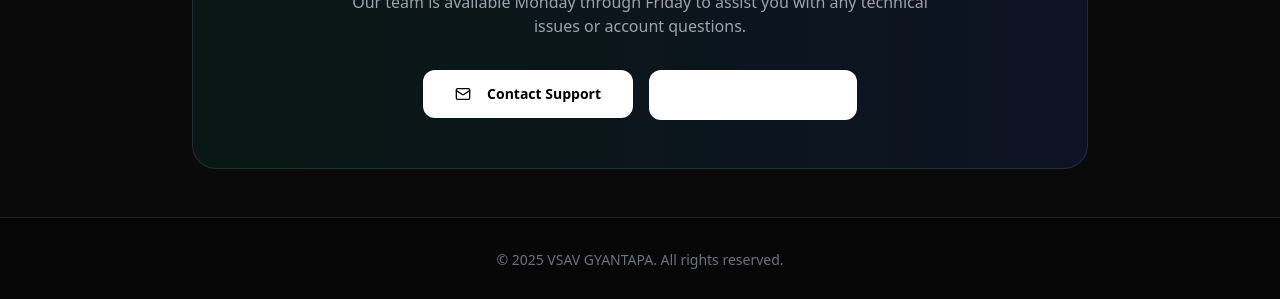
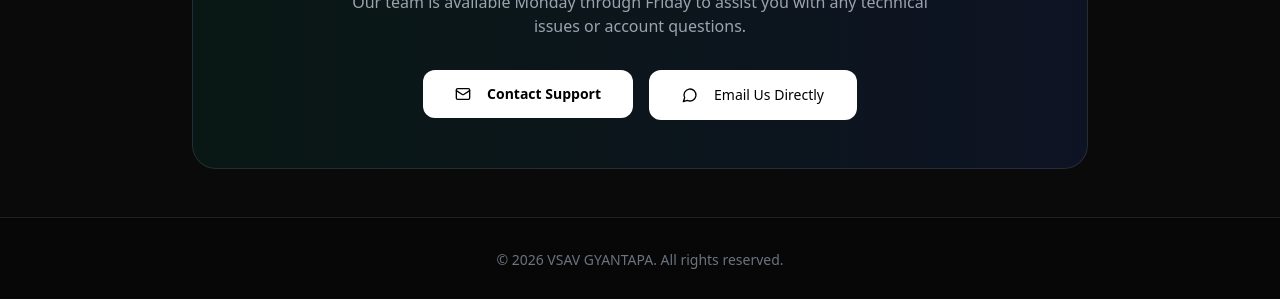
Before and after one commit to Abhinav06122009/MARGDARSHAKI, a React (Vite) app: page /help in a window 1280 px wide. Shown: the part 1246-1545 px from the top of the page. Built offline with nearby package versions, Linux system fonts and the light colour scheme.

Commit message:
Update HelpPage.tsx

```diff
--- a/src/pages/HelpPage.tsx
+++ b/src/pages/HelpPage.tsx
@@ -178,8 +178,8 @@ const HelpPage = () => {
                   <Mail className="w-4 h-4 mr-2" /> Contact Support
                 </Button>
               </Link>
-              <a href="mailto:support@margdarshak.com">
-                <Button variant="outline" className="border-white/20 hover:bg-white/10 text-white px-8 py-6 rounded-xl w-full sm:w-auto">
+              <a href="mailto:abhinavjha393@gmail.com">
+                <Button variant="outline" className="border-white/20 hover:bg-white/10 text-black px-8 py-6 rounded-xl w-full sm:w-auto">
                   <MessageCircle className="w-4 h-4 mr-2" /> Email Us Directly
                 </Button>
               </a>
@@ -190,7 +190,7 @@ const HelpPage = () => {
       </main>
 
       <footer className="border-t border-white/10 py-8 text-center text-gray-500 text-sm bg-black/30">
-        <p>© 2025 VSAV GYANTAPA. All rights reserved.</p>
+        <p>© 2026 VSAV GYANTAPA. All rights reserved.</p>
       </footer>
     </div>
   );
```
